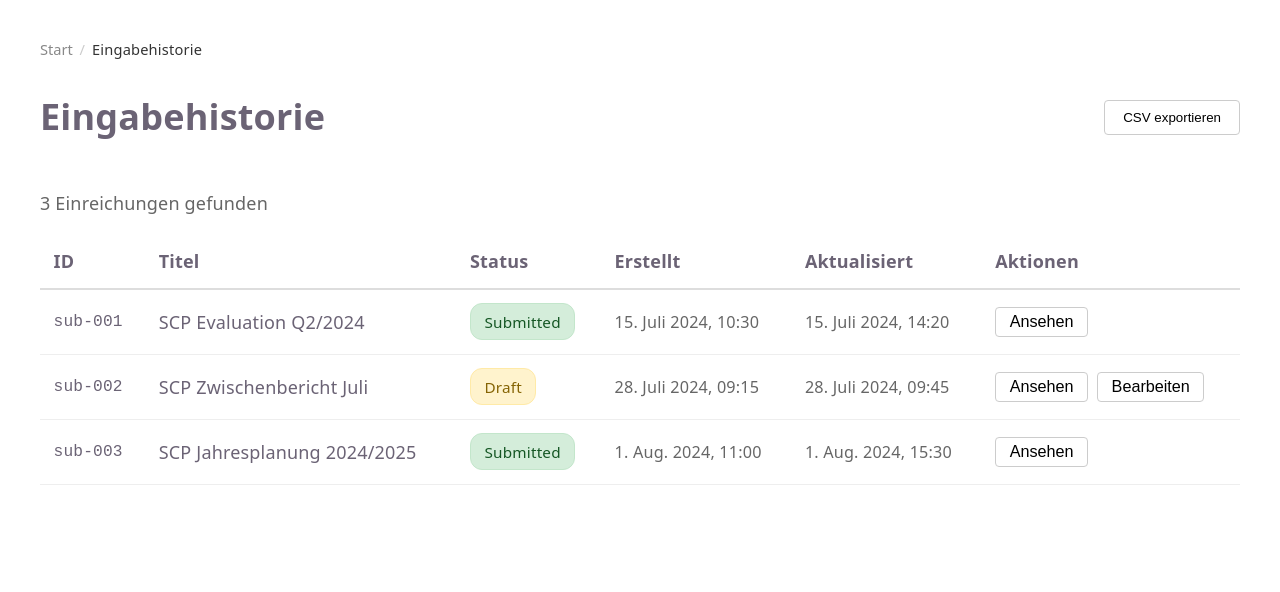
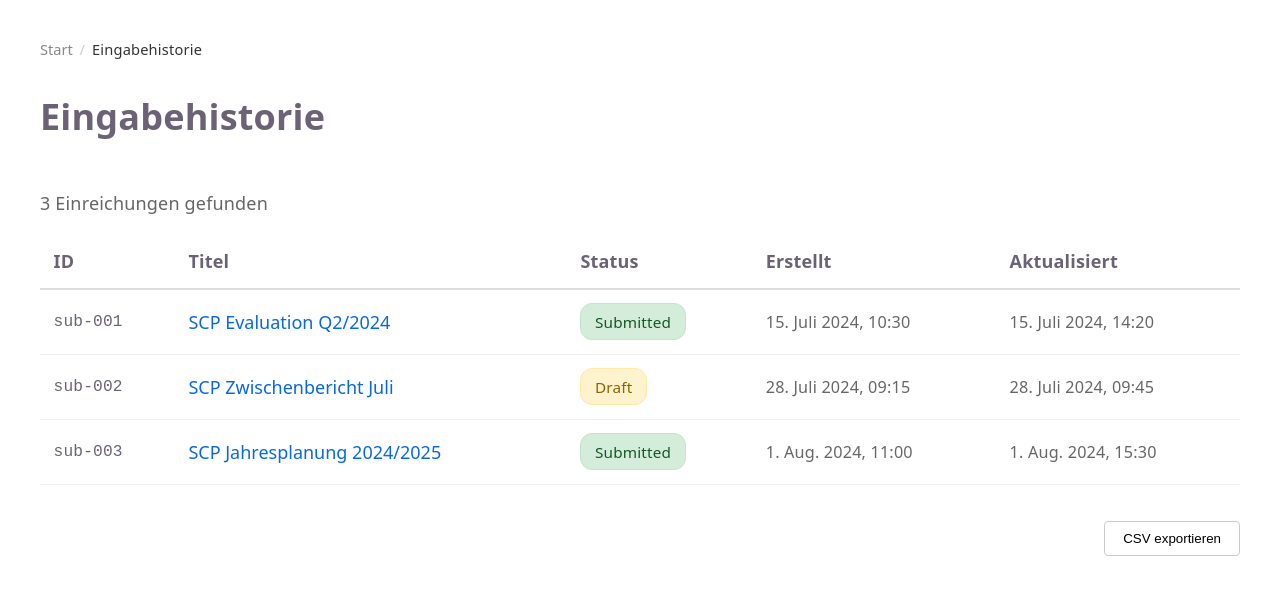
Before and after one commit to edgar-treischl/scp-form-mfe, a React (Vite) app: page / in a window 1280 px wide. Both pictures are taken after a click on the element 899 px from the left and 344 px from the top of the page. Shown: the top 592 px of the page. Built offline with nearby package versions, Linux system fonts and the light colour scheme.

Commit message:
improved readable style

```diff
--- a/src/pages/SubmissionHistory.tsx
+++ b/src/pages/SubmissionHistory.tsx
@@ -76,7 +76,6 @@ export function SubmissionHistory({ onNavigate }: SubmissionHistoryProps) {
 
       <header>
         <h1>Eingabehistorie</h1>
-        <button onClick={handleExport}>CSV exportieren</button>
       </header>
 
       <div style={{ marginTop: '2rem' }}>
@@ -92,7 +91,6 @@ export function SubmissionHistory({ onNavigate }: SubmissionHistoryProps) {
               <th style={{ padding: '0.75rem' }}>Status</th>
               <th style={{ padding: '0.75rem' }}>Erstellt</th>
               <th style={{ padding: '0.75rem' }}>Aktualisiert</th>
-              <th style={{ padding: '0.75rem' }}>Aktionen</th>
             </tr>
           </thead>
           <tbody>
@@ -102,7 +100,28 @@ export function SubmissionHistory({ onNavigate }: SubmissionHistoryProps) {
                   {submission.id}
                 </td>
                 <td style={{ padding: '0.75rem' }}>
-                  {(submission.data.title as string) || 'Untitled'}
+                  <button
+                    onClick={() => onNavigate('view', submission.id)}
+                    style={{
+                      background: 'none',
+                      border: 'none',
+                      color: '#0969da',
+                      cursor: 'pointer',
+                      textDecoration: 'none',
+                      fontSize: 'inherit',
+                      fontFamily: 'inherit',
+                      padding: 0,
+                      textAlign: 'left',
+                    }}
+                    onMouseOver={(e) => {
+                      e.currentTarget.style.textDecoration = 'underline';
+                    }}
+                    onMouseOut={(e) => {
+                      e.currentTarget.style.textDecoration = 'none';
+                    }}
+                  >
+                    {(submission.data.title as string) || 'Untitled'}
+                  </button>
                 </td>
                 <td style={{ padding: '0.75rem' }}>
                   <StatusBadge status={submission.status} />
@@ -113,28 +132,14 @@ export function SubmissionHistory({ onNavigate }: SubmissionHistoryProps) {
                 <td style={{ padding: '0.75rem', fontSize: '0.9em', color: '#666' }}>
                   {formatDate(submission.updatedAt)}
                 </td>
-                <td style={{ padding: '0.75rem' }}>
-                  <div style={{ display: 'flex', gap: '0.5rem' }}>
-                    <button
-                      onClick={() => onNavigate('view', submission.id)}
-                      style={{ padding: '0.25rem 0.75rem', fontSize: '0.9em' }}
-                    >
-                      Ansehen
-                    </button>
-                    {submission.status === 'draft' && (
-                      <button
-                        onClick={() => onNavigate('form', submission.id)}
-                        style={{ padding: '0.25rem 0.75rem', fontSize: '0.9em' }}
-                      >
-                        Bearbeiten
-                      </button>
-                    )}
-                  </div>
-                </td>
               </tr>
             ))}
           </tbody>
         </table>
+
+        <div style={{ marginTop: '2rem', display: 'flex', justifyContent: 'flex-end' }}>
+          <button onClick={handleExport}>CSV exportieren</button>
+        </div>
       </div>
     </div>
   );
--- a/src/pages/SubmissionView.tsx
+++ b/src/pages/SubmissionView.tsx
@@ -3,7 +3,7 @@ import type { Submission } from '../types';
 
 interface SubmissionViewProps {
   submissionId: string | null;
-  onNavigate: (view: 'landing' | 'form' | 'history' | 'view') => void;
+  onNavigate: (view: 'landing' | 'form' | 'history' | 'view', submissionId?: string) => void;
 }
 
 // Mock submission data
@@ -109,19 +109,19 @@ export function SubmissionView({ submissionId, onNavigate }: SubmissionViewProps
         </div>
       </header>
 
-      <div style={{ background: '#f9f9f9', padding: '1rem', borderRadius: '4px', marginBottom: '2rem' }}>
-        <div style={{ display: 'grid', gridTemplateColumns: '1fr 1fr 1fr', gap: '1rem', fontSize: '0.9em' }}>
+      <div style={{ background: '#ffffff', border: '1px solid #ddd', padding: '1.5rem', borderRadius: '8px', marginBottom: '2rem' }}>
+        <div style={{ display: 'grid', gridTemplateColumns: '1fr 1fr 1fr', gap: '1.5rem', fontSize: '0.9375rem' }}>
           <div>
-            <strong>Erstellt:</strong>
+            <div style={{ fontWeight: '500', marginBottom: '0.25rem' }}>Erstellt</div>
             <div style={{ color: '#666' }}>{formatDate(mockSubmission.createdAt)}</div>
           </div>
           <div>
-            <strong>Aktualisiert:</strong>
+            <div style={{ fontWeight: '500', marginBottom: '0.25rem' }}>Aktualisiert</div>
             <div style={{ color: '#666' }}>{formatDate(mockSubmission.updatedAt)}</div>
           </div>
           {mockSubmission.submittedAt && (
             <div>
-              <strong>Eingereicht:</strong>
+              <div style={{ fontWeight: '500', marginBottom: '0.25rem' }}>Eingereicht</div>
               <div style={{ color: '#666' }}>{formatDate(mockSubmission.submittedAt)}</div>
             </div>
           )}
@@ -130,10 +130,11 @@ export function SubmissionView({ submissionId, onNavigate }: SubmissionViewProps
 
       <div style={{ display: 'flex', flexDirection: 'column', gap: '2rem' }}>
         <div>
-          <label style={{ fontWeight: 'bold', display: 'block', marginBottom: '0.5rem' }}>
-            Feld 1: Grundlegende Erkenntnisse zur IST-Stand-Analyse in Kurzfassung
+          <h2 style={{ marginBottom: '1.5rem' }}>Ist-Stand</h2>
+          <label style={{ fontWeight: '500', display: 'block', marginBottom: '0.5rem' }}>
+            Grundlegende Erkenntnisse zur IST-Stand-Analyse in Kurzfassung
           </label>
-          <div style={{ padding: '1rem', background: '#f5f5f5', borderRadius: '4px', whiteSpace: 'pre-wrap' }}>
+          <div style={{ padding: '0.75rem', background: '#ffffff', border: '1px solid #ddd', borderRadius: '4px', whiteSpace: 'pre-wrap', fontSize: '1rem', lineHeight: '1.5' }}>
             {istStandAnalyse}
           </div>
         </div>
@@ -141,7 +142,7 @@ export function SubmissionView({ submissionId, onNavigate }: SubmissionViewProps
         <hr style={{ border: 'none', borderTop: '2px solid #ddd' }} />
 
         <div>
-          <h2 style={{ marginBottom: '1.5rem' }}>Zielmodule</h2>
+          <h2 style={{ marginBottom: '1.5rem' }}>Ziele</h2>
 
           {questionModules.map((module, index) => (
             <div
@@ -151,45 +152,45 @@ export function SubmissionView({ submissionId, onNavigate }: SubmissionViewProps
                 borderRadius: '8px',
                 padding: '1.5rem',
                 marginBottom: '1.5rem',
-                background: '#f9f9f9'
+                background: '#ffffff'
               }}
             >
-              <h3 style={{ marginBottom: '1rem' }}>Modul {index + 1}</h3>
+              <h3 style={{ margin: '0 0 1rem 0' }}>Modul {index + 1}</h3>
 
               <div style={{ display: 'flex', flexDirection: 'column', gap: '1.5rem' }}>
                 <div>
-                  <label style={{ fontWeight: 'bold', display: 'block', marginBottom: '0.5rem' }}>
+                  <label style={{ fontWeight: '500', display: 'block', marginBottom: '0.5rem' }}>
                     Feld 2: Ziele im SCP
                   </label>
-                  <div style={{ padding: '0.75rem', background: '#fff', borderRadius: '4px', border: '1px solid #ddd' }}>
+                  <div style={{ padding: '0.75rem', background: '#f8f9fa', borderRadius: '4px', fontSize: '1rem' }}>
                     {module.goal}
                   </div>
                 </div>
 
                 <div>
-                  <label style={{ fontWeight: 'bold', display: 'block', marginBottom: '0.5rem' }}>
-                    Feld 3a: Zielindikatoren
+                  <label style={{ fontWeight: '500', display: 'block', marginBottom: '0.5rem' }}>
+                    Zielindikatoren
                   </label>
-                  <div style={{ padding: '0.75rem', background: '#fff', borderRadius: '4px', border: '1px solid #ddd', whiteSpace: 'pre-wrap' }}>
+                  <div style={{ padding: '0.75rem', background: '#f8f9fa', borderRadius: '4px', whiteSpace: 'pre-wrap', fontSize: '1rem', lineHeight: '1.5' }}>
                     {module.indicators}
                   </div>
                 </div>
 
                 <div>
-                  <label style={{ fontWeight: 'bold', display: 'block', marginBottom: '0.5rem' }}>
-                    Feld 4a: Zeitpunkt für die Zielerreichung
+                  <label style={{ fontWeight: '500', display: 'block', marginBottom: '0.5rem' }}>
+                    Zeitpunkt für die Zielerreichung
                   </label>
                   <div style={{ display: 'grid', gridTemplateColumns: '1fr 1fr', gap: '1rem' }}>
                     <div>
                       <div style={{ fontSize: '0.875rem', marginBottom: '0.25rem', color: '#666' }}>Startdatum</div>
-                      <div style={{ padding: '0.75rem', background: '#fff', borderRadius: '4px', border: '1px solid #ddd' }}>
+                      <div style={{ padding: '0.75rem', background: '#f8f9fa', borderRadius: '4px', fontSize: '1rem' }}>
                         {formatDateShort(module.startDate)}
                       </div>
                     </div>
                     {module.endDate && (
                       <div>
                         <div style={{ fontSize: '0.875rem', marginBottom: '0.25rem', color: '#666' }}>Enddatum</div>
-                        <div style={{ padding: '0.75rem', background: '#fff', borderRadius: '4px', border: '1px solid #ddd' }}>
+                        <div style={{ padding: '0.75rem', background: '#f8f9fa', borderRadius: '4px', fontSize: '1rem' }}>
                           {formatDateShort(module.endDate)}
                         </div>
                       </div>
@@ -198,10 +199,10 @@ export function SubmissionView({ submissionId, onNavigate }: SubmissionViewProps
                 </div>
 
                 <div>
-                  <label style={{ fontWeight: 'bold', display: 'block', marginBottom: '0.5rem' }}>
-                    Feld 5a: Interne Evaluation der Teilziele
+                  <label style={{ fontWeight: '500', display: 'block', marginBottom: '0.5rem' }}>
+                    Interne Evaluation der Teilziele
                   </label>
-                  <div style={{ padding: '0.75rem', background: '#fff', borderRadius: '4px', border: '1px solid #ddd', whiteSpace: 'pre-wrap' }}>
+                  <div style={{ padding: '0.75rem', background: '#f8f9fa', borderRadius: '4px', whiteSpace: 'pre-wrap', fontSize: '1rem', lineHeight: '1.5' }}>
                     {module.evaluation}
                   </div>
                 </div>
@@ -212,7 +213,9 @@ export function SubmissionView({ submissionId, onNavigate }: SubmissionViewProps
       </div>
 
       <footer>
-        <button onClick={() => onNavigate('history')}>Zurück zur Historie</button>
+        {mockSubmission.status === 'draft' && (
+          <button onClick={() => onNavigate('form', mockSubmission.id)}>Bearbeiten</button>
+        )}
         <button onClick={handleExport}>Exportieren</button>
       </footer>
     </div>
```
